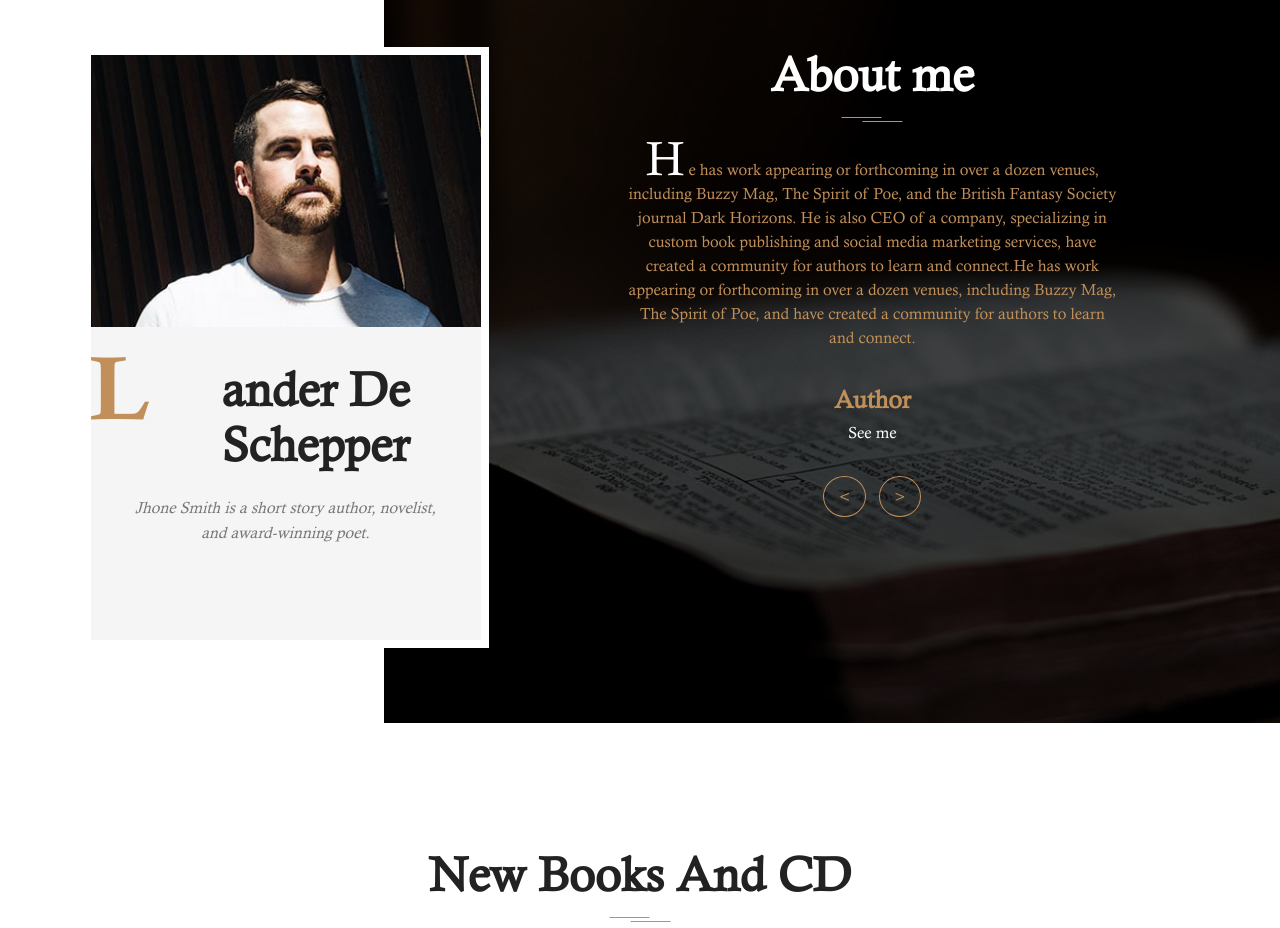
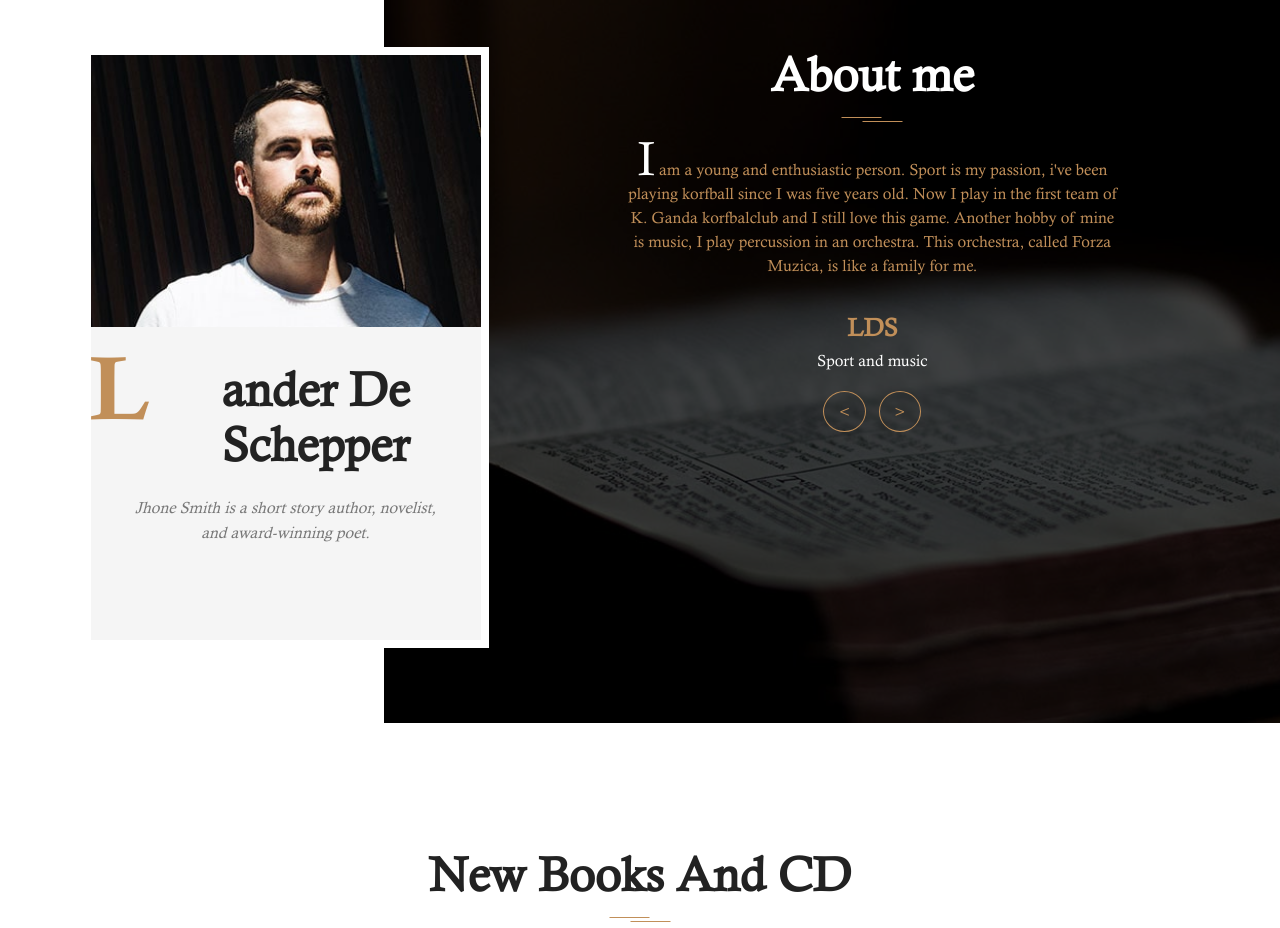
Before and after one commit to ldeschepper1/ldeschepper1.github.io, a plain HTML site: page index.html in a window 1280 px wide. Shown: the part 1000-1928 px from the top of the page. Drawn offline with Linux system fonts and the light colour scheme.

Commit message:
about me1

```diff
--- a/index.html
+++ b/index.html
@@ -85,15 +85,15 @@
 				<div class="about-me-slider">
 					<div class="about-me-single-slide">
 						<h2 class="universal-h2 universal-h2-bckg">About me</h2>
-						<p><span>H</span> e has work appearing or forthcoming in over a dozen venues, including Buzzy Mag, The Spirit of Poe, and the British Fantasy Society journal Dark Horizons. He is also CEO of a company, specializing in custom book publishing and social media marketing services, have created a community for authors to learn and connect.He has work appearing or forthcoming in over a dozen venues, including Buzzy Mag, The Spirit of Poe, and have created a community for authors to learn and connect.</p>
-						<h4>Author</h4>
-						<p class="p-white">See me</p>
+						<p><span>I</span> am a young and enthusiastic person. Sport is my passion, i've been playing korfball since I was five years old. Now I play in the first team of K. Ganda korfbalclub and I still love this game. Another hobby of mine is music, I play percussion in an orchestra. This orchestra, called Forza Muzica, is like a family for me. </p>
+						<h4>LDS</h4>
+						<p class="p-white">Sport and music</p>
 					</div>
 					<div class="about-me-single-slide">
 						<h2 class="universal-h2 universal-h2-bckg">About me 2</h2>
-						<p><span>H</span> e has work appearing or forthcoming in over a dozen venues, including Buzzy Mag, The Spirit of Poe, and the British Fantasy Society journal Dark Horizons. He is also CEO of a company, specializing in custom book publishing and social media marketing services, have created a community for authors to learn and connect.He has work appearing or forthcoming in over a dozen venues, including Buzzy Mag, The Spirit of Poe, and have created a community for authors to learn and connect.</p>
-						<h4>Author</h4>
-						<p class="p-white">See me</p>
+						<p><span>A</span> t the moment I am studying applied psycholgy at Thomas More hogeschool in Antwerp. Psychology really captivates me. I studied this one year at the university of Ghent and then I went to Antwerp.</p>
+						<h4>LDS</h4>
+						<p class="p-white">Psychology</p>
 					</div>
 				</div>
 			</div>
```
